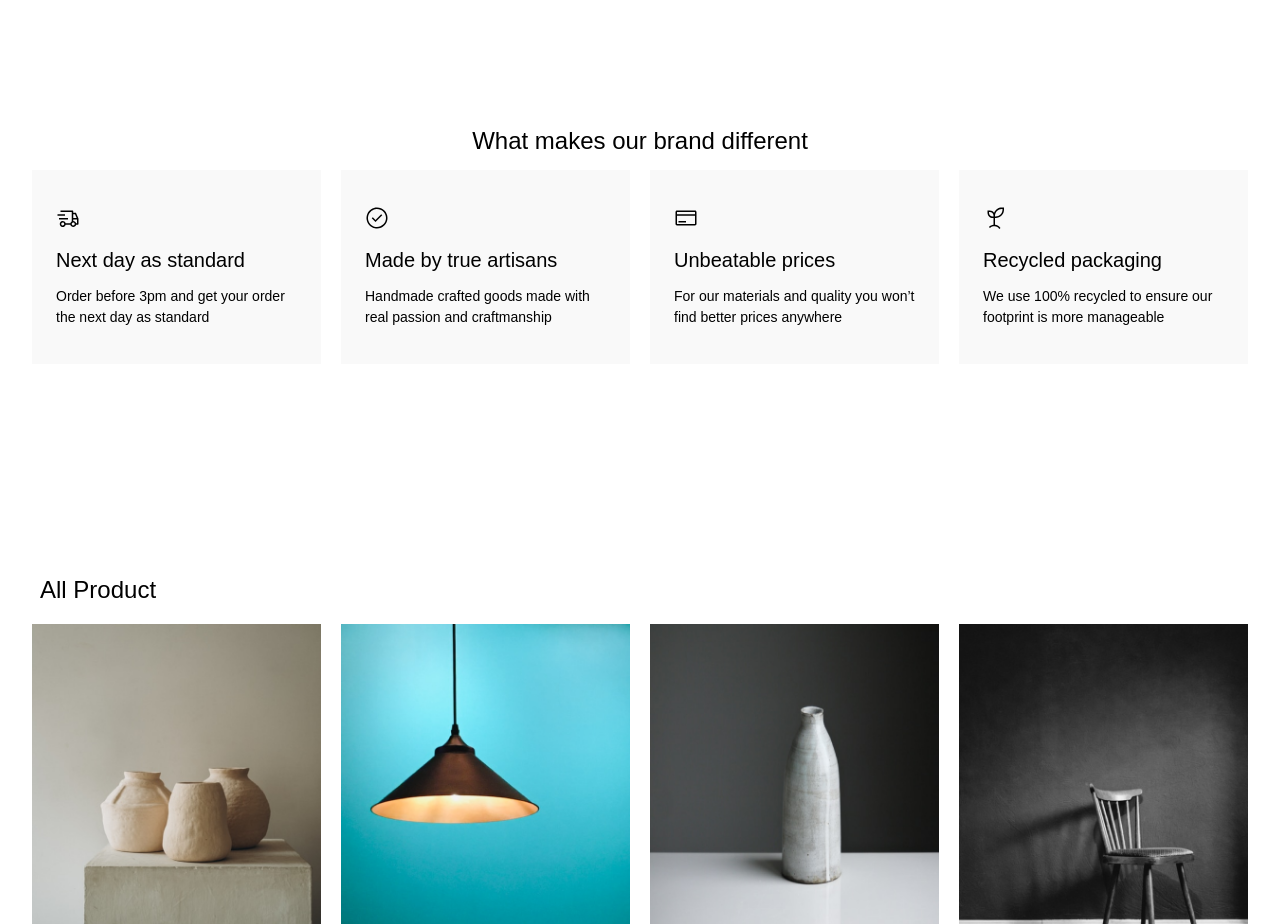
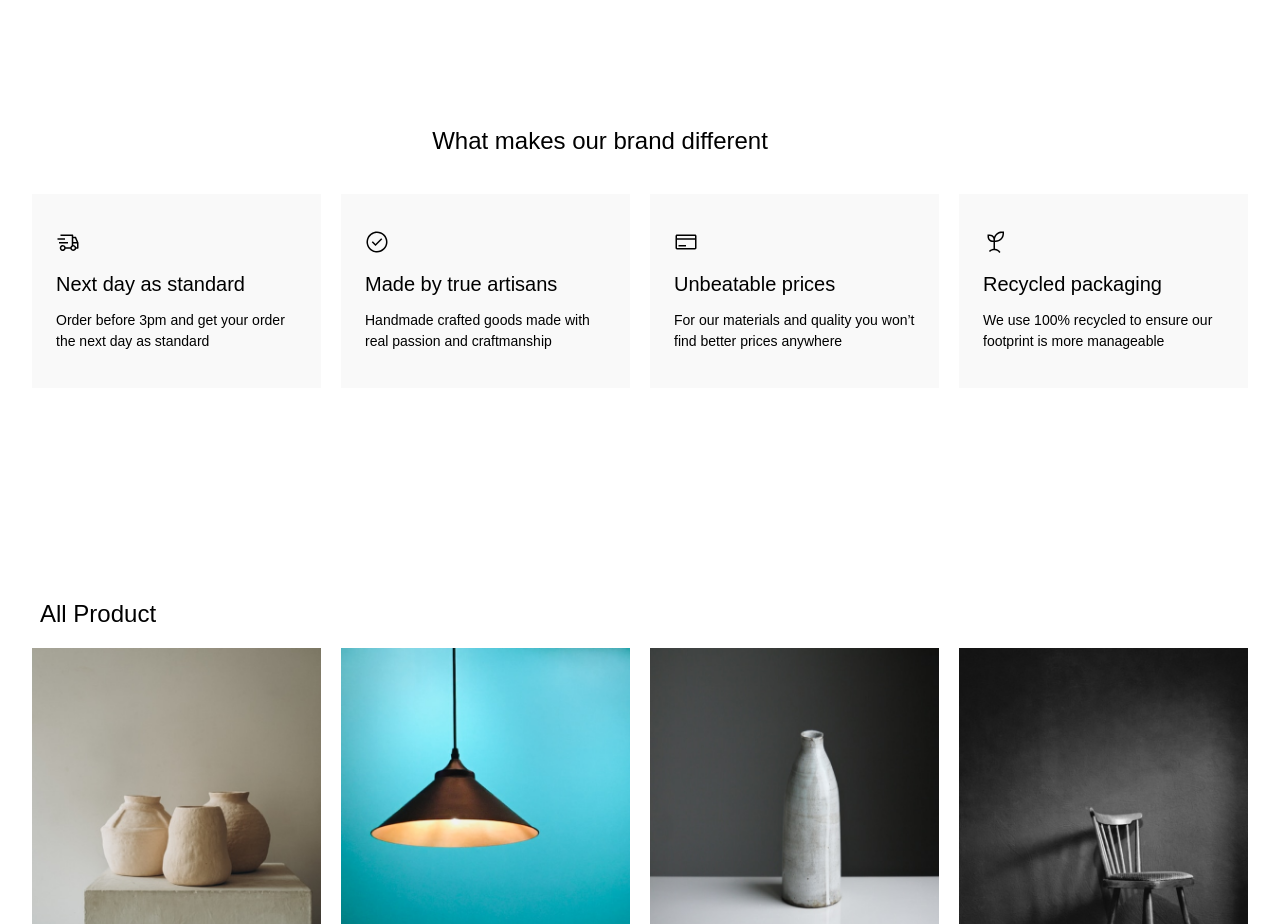
Before and after one commit to vuhuy172dh/ecommerce-website, a React (Create React App) app: page / in a window 1280 px wide. Shown: the part 840-1764 px from the top of the page. Built offline with nearby package versions, Linux system fonts and the light colour scheme; a web font is replaced by a local one.

Commit message:
#4 - Update styles in info item component

```diff
--- a/src/components/infoItem.jsx
+++ b/src/components/infoItem.jsx
@@ -27,7 +27,7 @@ function InfoItem() {
   return (
     // Feature list
     <section className="w-full">
-      <h4 className="text-h4 mb-3 laptop:text-center laptop:text-h3">
+      <h4 className="text-h4 mb-9 pr-20 laptop:text-center laptop:text-h3">
         What makes our brand different
       </h4>
       {/* Feature item */}
```
